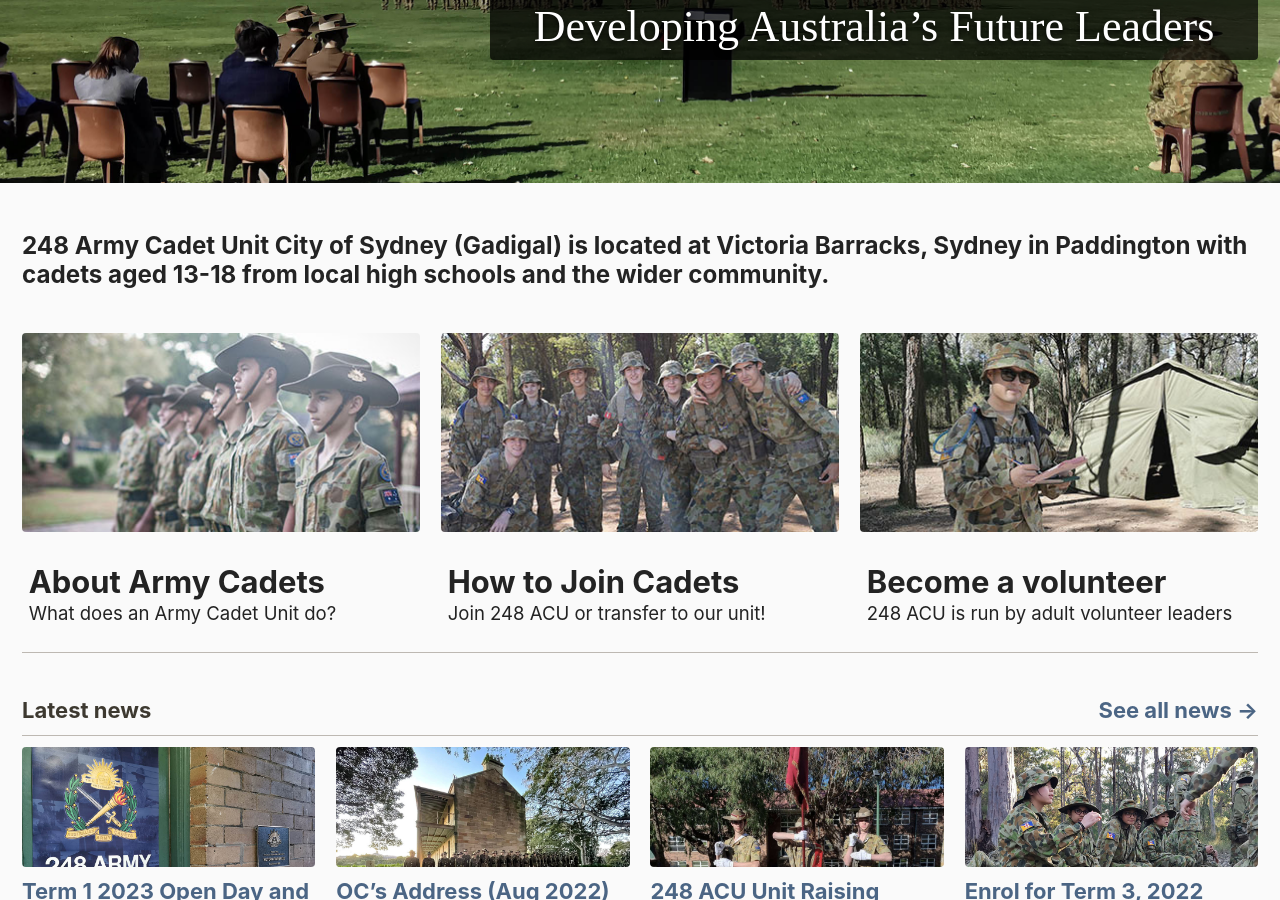
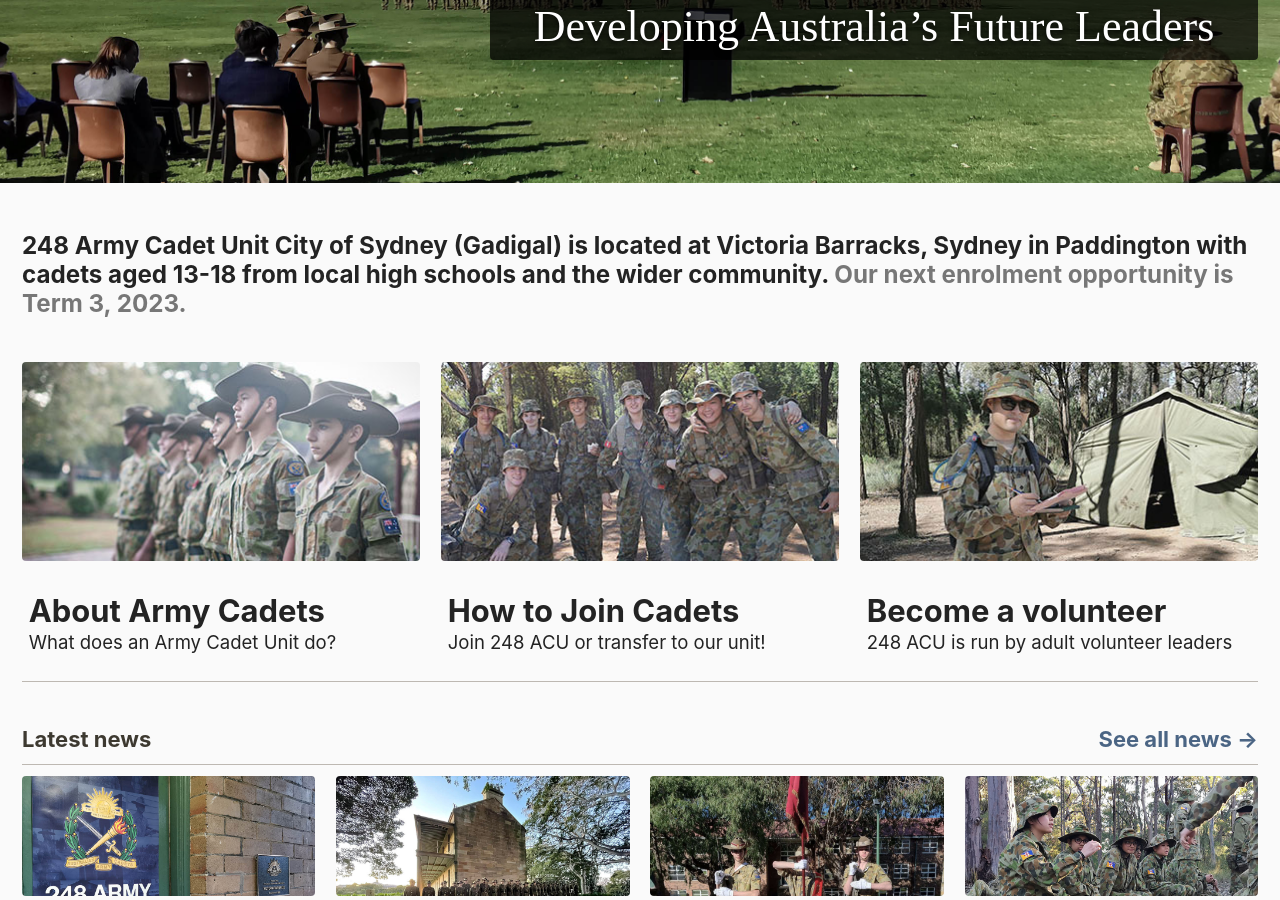
Before and after one commit to alansfyeung/248acu-website, a Jekyll site: the page built from index.html, in a window 1280 px wide and 900 px high, scrolled down 439 px. Built offline with Jekyll 4.4.1, drawn with Linux system fonts in a browser that asks for light colours; cached includes are drawn as plain includes; the list of posts is cut into pages by our own code.

Commit message:
Add "next enrolment" include

```diff
--- /dev/null
+++ b/_includes/next_intake
@@ -0,0 +1 @@
+Our next enrolment opportunity is Term 3, 2023.
--- a/index.html
+++ b/index.html
@@ -28,8 +28,11 @@
 ---
 
 <article class="headlines" style="margin-bottom: 2em;">
-  <h4 style="font-size: 1.1em">248 Army Cadet Unit City of Sydney (Gadigal) is located at Victoria Barracks, Sydney
-    in Paddington with cadets aged 13-18 from local high schools and the wider community.</h4>
+  <h4 style="font-size: 1.1em">
+    248 Army Cadet Unit City of Sydney (Gadigal) is located at Victoria Barracks, Sydney
+    in Paddington with cadets aged 13-18 from local high schools and the wider community.
+    <span style="color: #777;">{% include next_intake %}</span>
+  </h4>
 </article>
 
 {% include feature_row %}
```
Also changed, not shown: _pages/join.md (+2 -2 lines).
